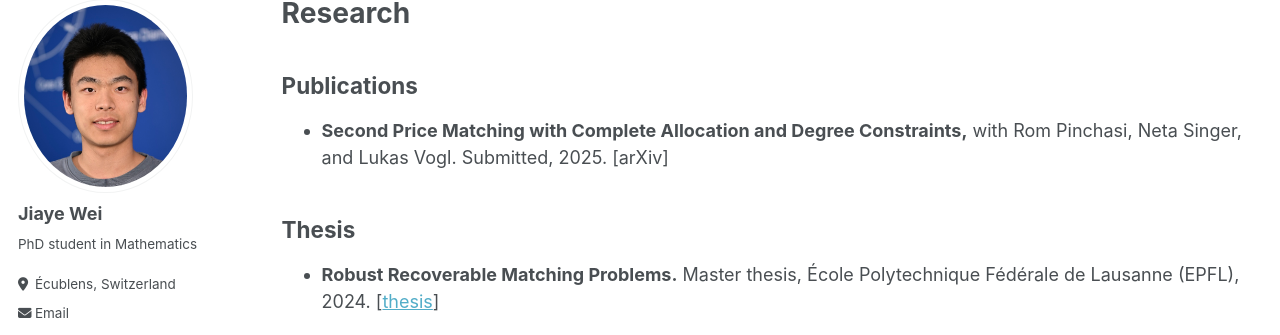
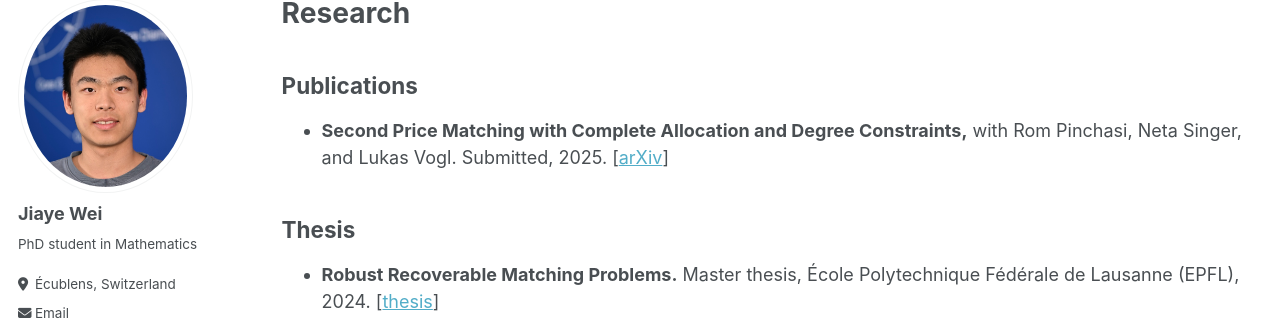
Before and after one commit to jiaye-W/jiaye-W.github.io, a Jekyll site: the page built from _pages/publications.md, in a window 1280 px wide. Shown: the part 107-442 px from the top of the page. Built offline with Jekyll 4.4.1, drawn with Linux system fonts in a browser that asks for light colours; part of the change alters nothing that is shown.

Commit message:
add link to arXiv

```diff
--- a/_pages/publications.md
+++ b/_pages/publications.md
@@ -8,7 +8,7 @@ author_profile: true
 ## Publications
 
 - **Second Price Matching with Complete Allocation and Degree Constraints,**
-with Rom Pinchasi, Neta Singer, and Lukas Vogl. Submitted, 2025. [arXiv]
+with Rom Pinchasi, Neta Singer, and Lukas Vogl. Submitted, 2025. [[arXiv](https://arxiv.org/abs/2505.06005)]
 
 ## Thesis
 
```
